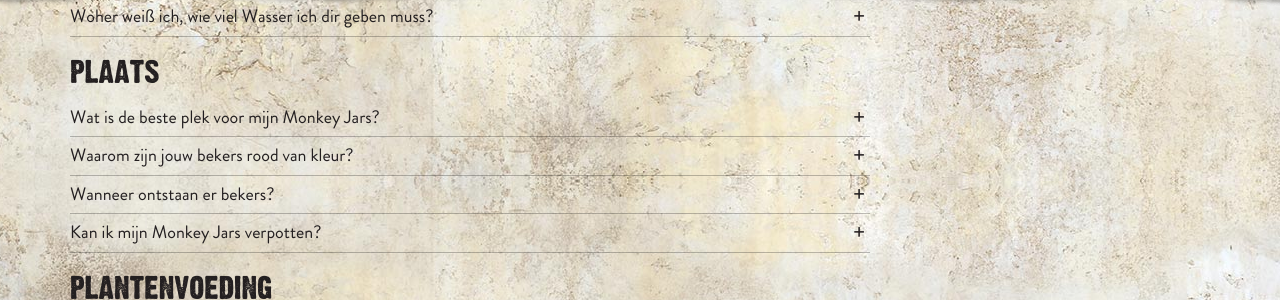
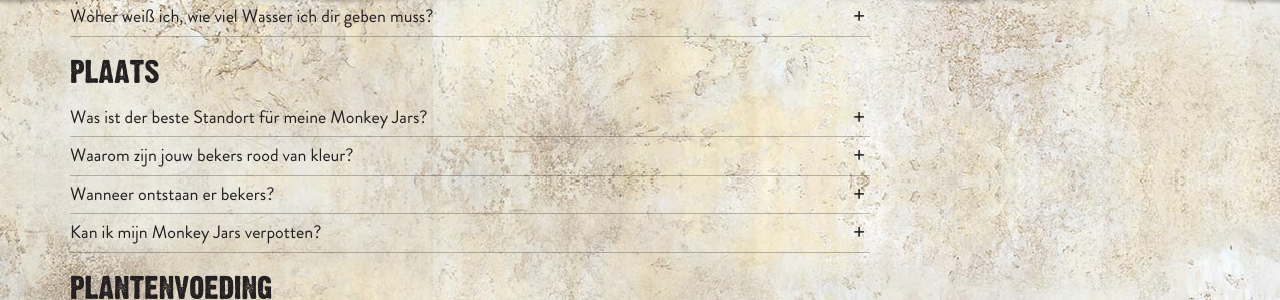
Before and after one commit to jhvanderschee/monkeyjars_de, a Jekyll site: the page built from wissenswertes/index.md, in a window 1280 px wide and 900 px high, scrolled down 602 px. Shown: the part 156-456 px from the top of the window. Built offline with Jekyll 4.4.1, drawn with Linux system fonts in a browser that asks for light colours; part of the change alters nothing that is shown.

Commit message:
Updated 'wissenswertes/index.md' via CloudCannon

```diff
--- a/wissenswertes/index.md
+++ b/wissenswertes/index.md
@@ -68,11 +68,12 @@ water_geven:
       einer Sprühflasche besprühen, um sie zu befeuchten. Übertreibe es aber
       nicht! Von zu viel Wasser werden meine Wurzeln krank. Und dann sterbe ich.
 plaats:
-  - title: Wat is de beste plek voor mijn Monkey Jars?
+  - title: Was ist der beste Standort für meine Monkey Jars?
     content: >-
-      Net als in de jungle houd ik van een lichte plek, maar ik kan niet tegen
-      direct zonlicht. In warme zomermaanden vind ik het heerlijk om buiten te
-      zijn, maar zet me dus niet direct in de zon.
+      Im Dschungel lebe ich an hellen Standorten, aber ich vertrage keine
+      direkte Sonneneinstrahlung. Berücksichtige das auch bei dir zu Hause. In
+      den warmen Sommermonaten bin ich gerne draußen, aber stelle mich nicht in
+      die pralle Sonne.
   - title: Waarom zijn jouw bekers rood van kleur?
     content: >-
       Ik ben een echte Casanova. Met de rode kleur van mijn bekers lok ik
```
